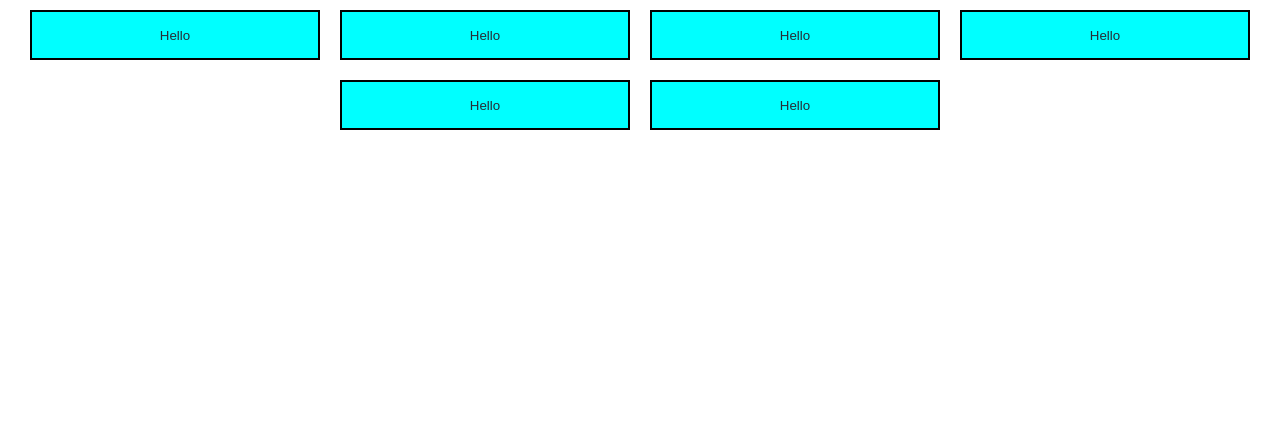
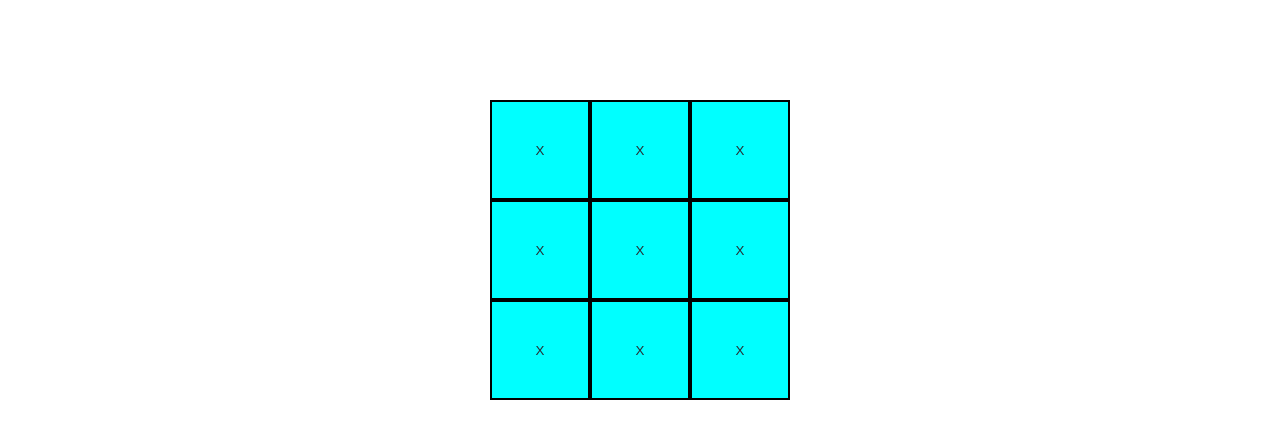
Before and after one commit to kapiljhajhria/projetc_01_react, a React (Create React App) app: page / in a window 1280 px wide. Shown: the top 438 px of the page. Built offline with nearby package versions, Linux system fonts and the light colour scheme.

Commit message:
rough grid UI completed

```diff
--- a/src/App.js
+++ b/src/App.js
@@ -2,16 +2,13 @@ import React from 'react';
 import logo from './logo.svg';
 import './App.css';
 import Square from './Square'
+import Grid from './Grid'
 
 function App() {
   return (
     <div className="App">
-      <Square></Square>
-      <Square></Square>
-      <Square></Square>
-      <Square></Square>
-      <Square></Square>
-      <Square></Square>
+    <Grid></Grid>
+
     </div>
   );
 }
--- /dev/null
+++ b/src/Grid/index.js
@@ -0,0 +1,31 @@
+import React from 'react';
+import Square from "../Square";
+import './styles.css'
+
+class Grid extends React.Component {
+    render() {
+        return (
+            <div className="grid">
+                <div className="row1">
+                    <Square></Square>
+                    <Square></Square>
+                    <Square></Square>
+                </div>
+                <div className="row2">
+                    <Square></Square>
+                    <Square></Square>
+                    <Square></Square>
+
+                </div>
+                <div className="row3">
+                    <Square></Square>
+                    <Square></Square>
+                    <Square></Square>
+                </div>
+            </div>
+        );
+    }
+}
+
+
+export default Grid;
--- /dev/null
+++ b/src/Grid/styles.css
@@ -0,0 +1,14 @@
+
+.grid{
+    margin-top: 100px;
+    display: flex;
+    flex-direction: column;
+
+}
+.row1{
+    /*width: 10px;*/
+    display: flex;
+    flex-direction: row;
+    /*flex-wrap: wrap;*/
+    justify-content: center;
+}
--- a/src/Square/index.js
+++ b/src/Square/index.js
@@ -4,7 +4,7 @@ import './styles.css'
 class Square extends React.Component {
     render() {
         return (
-            <button className="button-square">Hello</button>
+            <button className="button-square">X</button>
         );
     }
 }
--- a/src/Square/styles.css
+++ b/src/Square/styles.css
@@ -1,10 +1,11 @@
 
 .button-square{
-
+    /*width: 100%;*/
+    /*flex: 1;*/
     border: 2px solid black;
     background-color: aqua;
     color: #282c34;
-    width: 290px;
-    height: 50px;
-    margin: 10px;
+    width: 100px;
+    height: 100px;
+    /*margin: 10px;*/
 }
```
